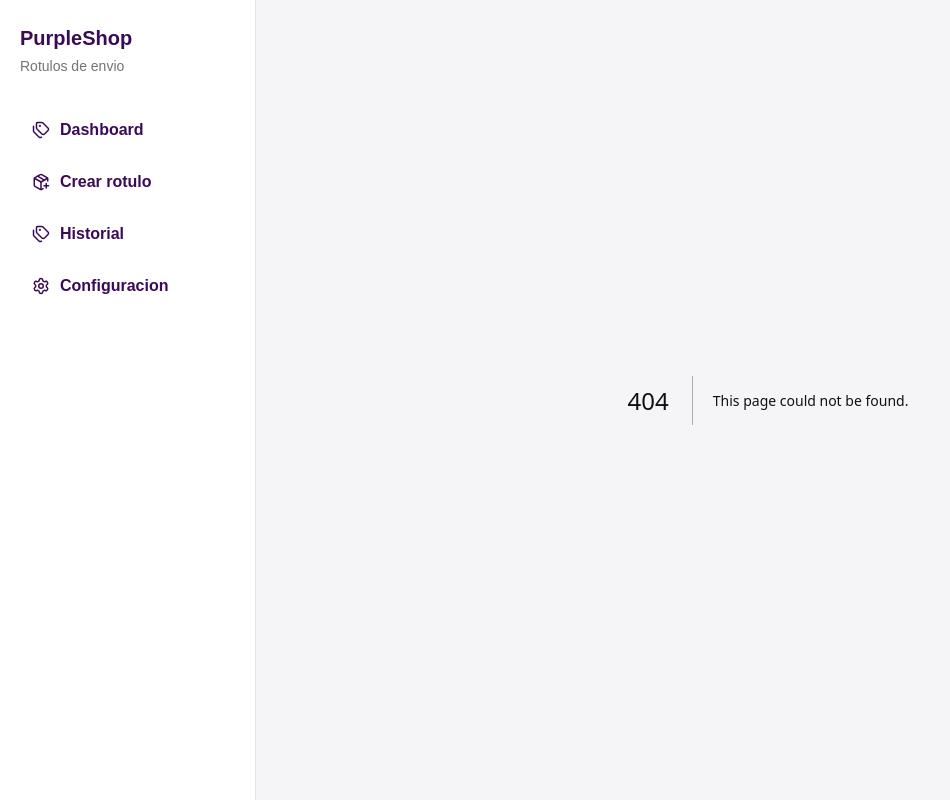
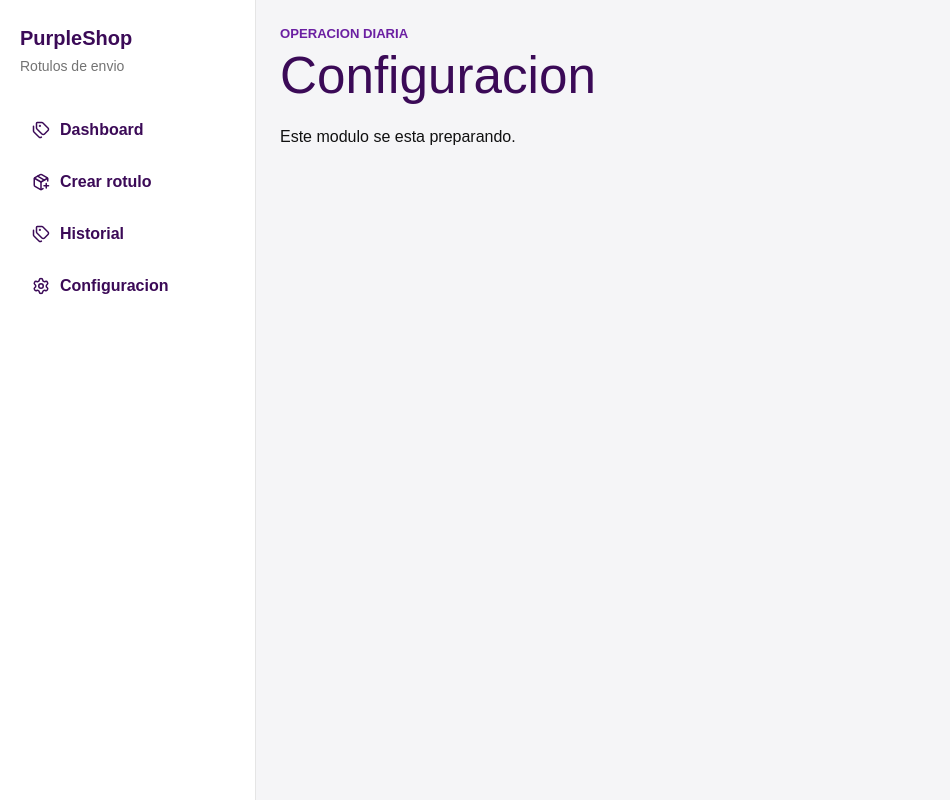
Before and after one commit to EdwingAlarcon/PaginaWebPedidosPS, a Next.js app in the folder apps/rotulos/: page /configuracion in a window 1280 px wide. Before the commit this address had no page. Shown: the whole page, without its empty margins (0-950 px from the left). Built offline with nearby package versions, Linux system fonts and the light colour scheme.

Commit message:
fix(rotulos): address task 4 review

```diff
--- /dev/null
+++ b/apps/rotulos/src/app/configuracion/page.tsx
@@ -0,0 +1,11 @@
+export default function SettingsPage() {
+  return (
+    <main className="page-shell">
+      <div className="page-heading">
+        <p>Operacion diaria</p>
+        <h1>Configuracion</h1>
+      </div>
+      <p>Este modulo se esta preparando.</p>
+    </main>
+  );
+}
--- /dev/null
+++ b/apps/rotulos/src/app/crear/page.tsx
@@ -0,0 +1,11 @@
+export default function CreateLabelPage() {
+  return (
+    <main className="page-shell">
+      <div className="page-heading">
+        <p>Operacion diaria</p>
+        <h1>Crear rotulo</h1>
+      </div>
+      <p>Este modulo se esta preparando.</p>
+    </main>
+  );
+}
--- /dev/null
+++ b/apps/rotulos/src/app/historial/page.tsx
@@ -0,0 +1,11 @@
+export default function LabelHistoryPage() {
+  return (
+    <main className="page-shell">
+      <div className="page-heading">
+        <p>Operacion diaria</p>
+        <h1>Historial</h1>
+      </div>
+      <p>Este modulo se esta preparando.</p>
+    </main>
+  );
+}
--- a/apps/rotulos/src/app/page.tsx
+++ b/apps/rotulos/src/app/page.tsx
@@ -1,5 +1,7 @@
 import { DashboardStats } from "@/components/dashboard-stats";
 import { getLabelStore } from "@/lib/label-store";
+
+export const dynamic = "force-dynamic";
 
 export default async function DashboardPage() {
   const labels = await getLabelStore().listLabels();
```
